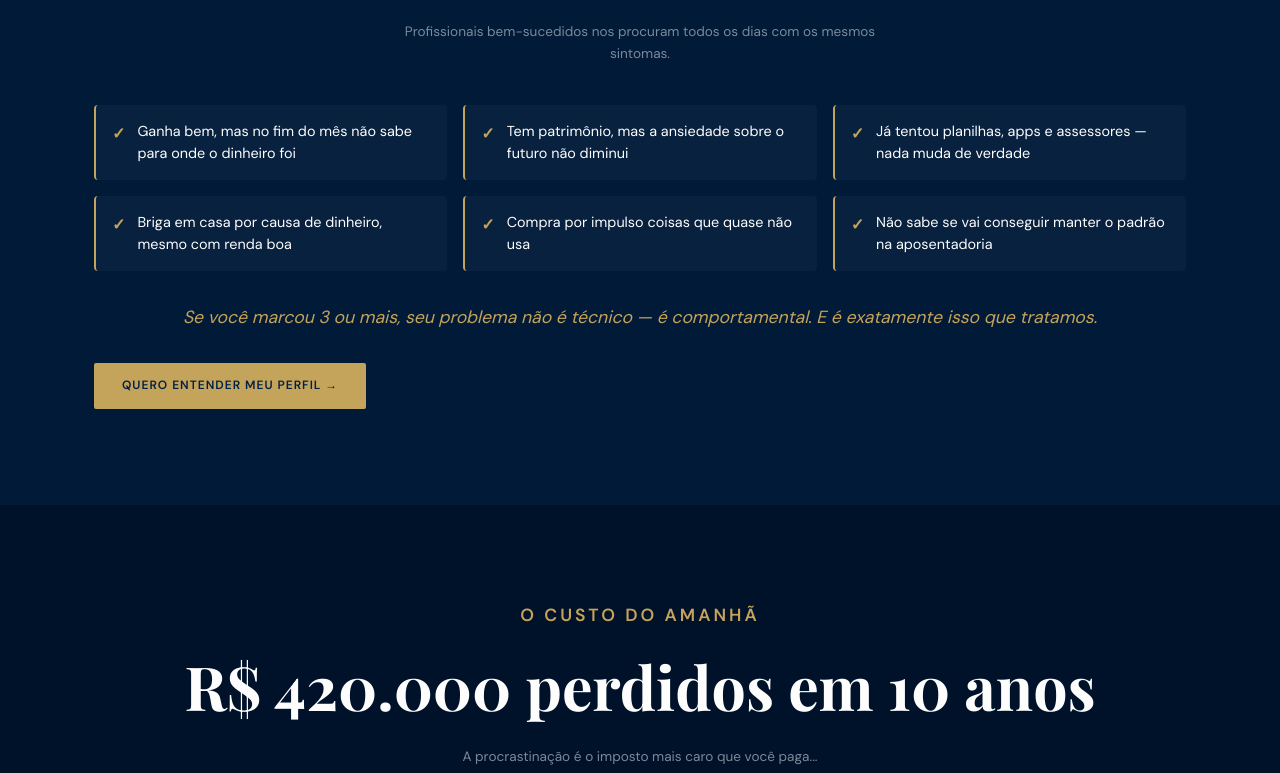
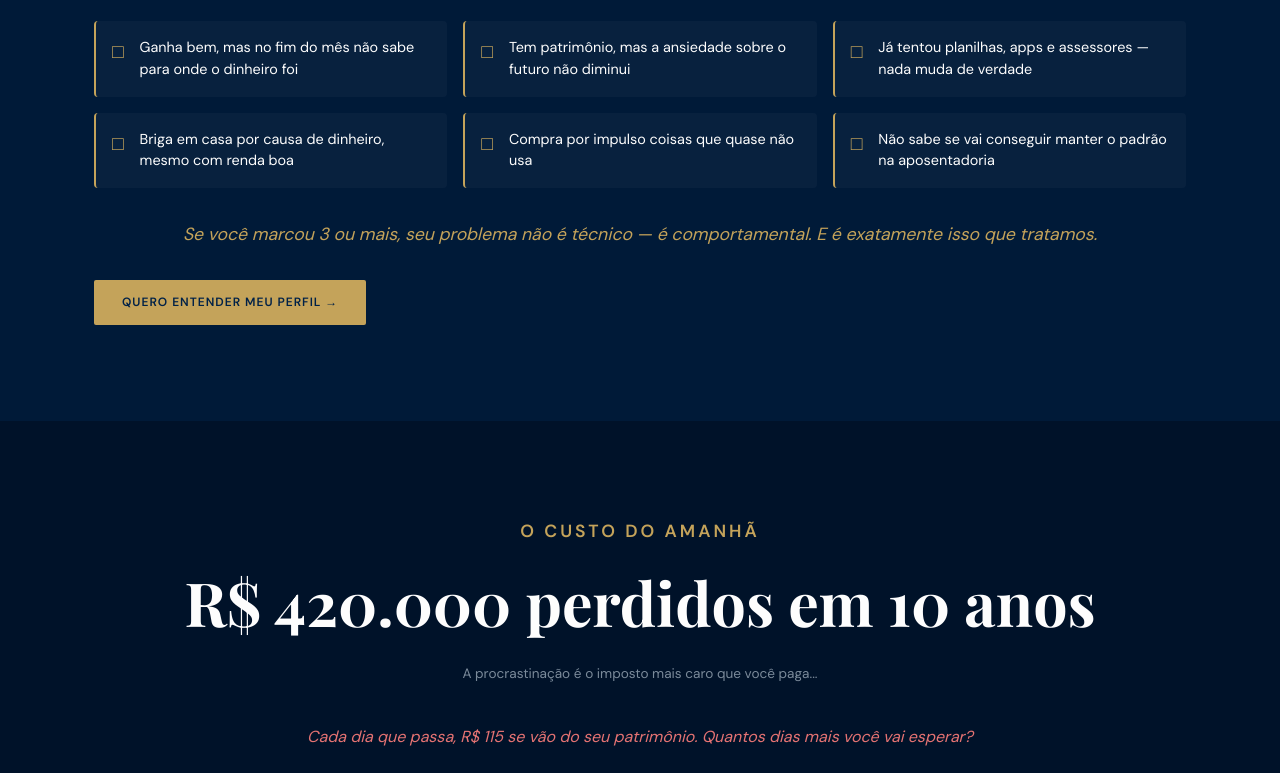
Before and after one commit to maycontour-bit/cf-site, a Next.js app: page / in a window 1280 px wide. Shown: the part 1020-1793 px from the top of the page. Built offline with nearby package versions, Linux system fonts and the light colour scheme.

Commit message:
Fix: checkboxes vazios, texto Energia Vital, urgencia Custo, diga adeus familia

```diff
--- a/app/globals.css
+++ b/app/globals.css
@@ -1353,3 +1353,30 @@ body {
   margin-top: 48px;
   font-size: 1.1rem;
 }
+
+/* Checkbox vazio */
+.reconhece-icon {
+  font-size: 1.2rem;
+  color: var(--gold);
+  margin-right: 4px;
+}
+
+/* Custo urgência */
+.custo-urgencia {
+  color: #E57373;
+  font-style: italic;
+  font-size: 1rem;
+  text-align: center;
+  margin: 24px 0;
+}
+
+/* Código da Família highlight */
+.codigo-highlight {
+  color: var(--gold);
+  font-style: italic;
+  font-size: 1.25rem;
+  text-align: center;
+  margin-top: 32px;
+  margin-bottom: 32px;
+  font-family: var(--font-title);
+}
--- a/app/page.tsx
+++ b/app/page.tsx
@@ -76,31 +76,31 @@ export default function Home() {
         <div className="container">
           <p className="section-tag">O Diagnóstico</p>
           <h2 className="section-title">Você se reconhece?</h2>
-          <p className="section-subtitle">Profissionais bem-sucedidos nos procuram todos os dias com os mesmos sintomas.</p>
+
 
           <div className="reconhece-grid">
             <div className="reconhece-card">
-              <span className="reconhece-icon">✓</span>
+              <span className="reconhece-icon">□</span>
               <p>Ganha bem, mas no fim do mês não sabe para onde o dinheiro foi</p>
             </div>
             <div className="reconhece-card">
-              <span className="reconhece-icon">✓</span>
+              <span className="reconhece-icon">□</span>
               <p>Tem patrimônio, mas a ansiedade sobre o futuro não diminui</p>
             </div>
             <div className="reconhece-card">
-              <span className="reconhece-icon">✓</span>
+              <span className="reconhece-icon">□</span>
               <p>Já tentou planilhas, apps e assessores — nada muda de verdade</p>
             </div>
             <div className="reconhece-card">
-              <span className="reconhece-icon">✓</span>
+              <span className="reconhece-icon">□</span>
               <p>Briga em casa por causa de dinheiro, mesmo com renda boa</p>
             </div>
             <div className="reconhece-card">
-              <span className="reconhece-icon">✓</span>
+              <span className="reconhece-icon">□</span>
               <p>Compra por impulso coisas que quase não usa</p>
             </div>
             <div className="reconhece-card">
-              <span className="reconhece-icon">✓</span>
+              <span className="reconhece-icon">□</span>
               <p>Não sabe se vai conseguir manter o padrão na aposentadoria</p>
             </div>
           </div>
@@ -117,6 +117,8 @@ export default function Home() {
           <p className="section-tag">O Custo do Amanhã</p>
           <h2 className="section-title">R$ 420.000 perdidos em 10 anos</h2>
           <p className="section-subtitle">A procrastinação é o imposto mais caro que você paga...</p>
+
+          <p className="custo-urgencia">Cada dia que passa, R$ 115 se vão do seu patrimônio. Quantos dias mais você vai esperar?</p>
 
           <div className="custo-grid">
             <div className="custo-card">
@@ -256,7 +258,7 @@ export default function Home() {
         <div className="container">
           <p className="section-tag">Energia Vital</p>
           <h2 className="section-title">O custo real da sua vida — o que ninguém te conta</h2>
-          <p className="section-subtitle">Você pode ter R$ 50mil/mês e ainda estar quebrado. Sem saber o custo real, você não sabe se está gerando riqueza ou apenas mantendo aparências.</p>
+          <p className="section-subtitle">Você pode ter R$ 50mil/mês e ainda estar quebrado. Sem saber o custo real, você não sabe se está gerando riqueza ou apenas sobrevivendo com conforto.</p>
 
           <div className="energia-grid">
             <div className="energia-card">
@@ -267,7 +269,7 @@ export default function Home() {
             <div className="energia-card">
               <div className="energia-icon">🔍</div>
               <h3>Comparação Percebido x Real</h3>
-              <p>O que você acha que gasta vs. o que realmente sai do seu bolso. A diferença pode ser shockante.</p>
+              <p>O que você acha que gasta vs. o que realmente sai do seu bolso. A diferença pode ser chocante.</p>
             </div>
             <div className="energia-card">
               <div className="energia-icon">💸</div>
@@ -277,7 +279,7 @@ export default function Home() {
             <div className="energia-card">
               <div className="energia-icon">⏱️</div>
               <h3>Projeção de Sustentabilidade</h3>
-              <p>Quanto tempo você pode manter esse padrão? projection de 10, 20, 30 anos à frente.</p>
+              <p>Quanto tempo você pode manter esse padrão? Projeção de 10, 20, 30 anos à frente..</p>
             </div>
           </div>
 
@@ -314,6 +316,8 @@ export default function Home() {
               <p>O que queremos deixar para nossos filhos? Valores e patrimônio que atravessam gerações.</p>
             </div>
           </div>
+
+          <p className="codigo-highlight">Diga adeus a briga em casa por dinheiro.</p>
 
           <div className="codigo-depoimento">
             <p>"Éramos complementares, não incompatíveis! O Código da Família mudou nossa dinâmica."</p>
```
